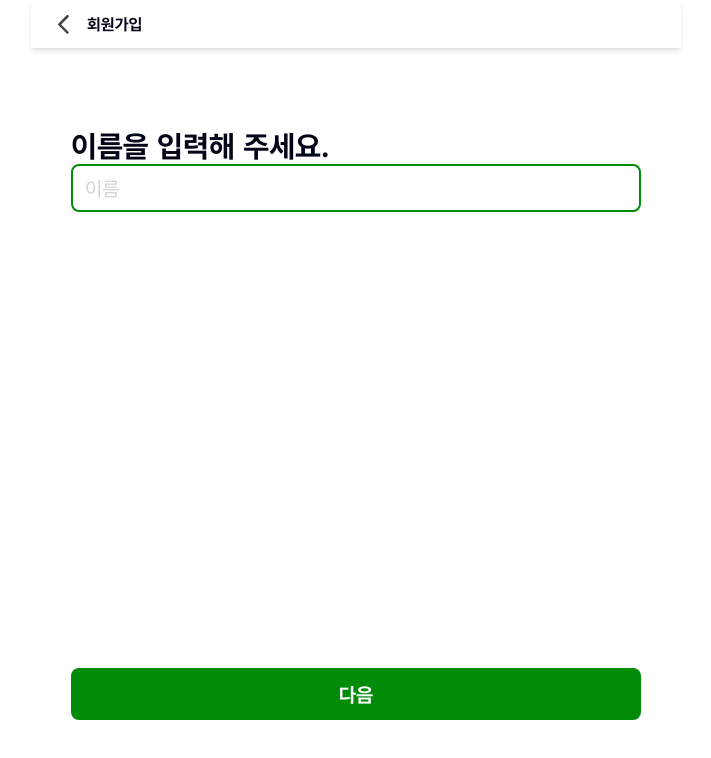
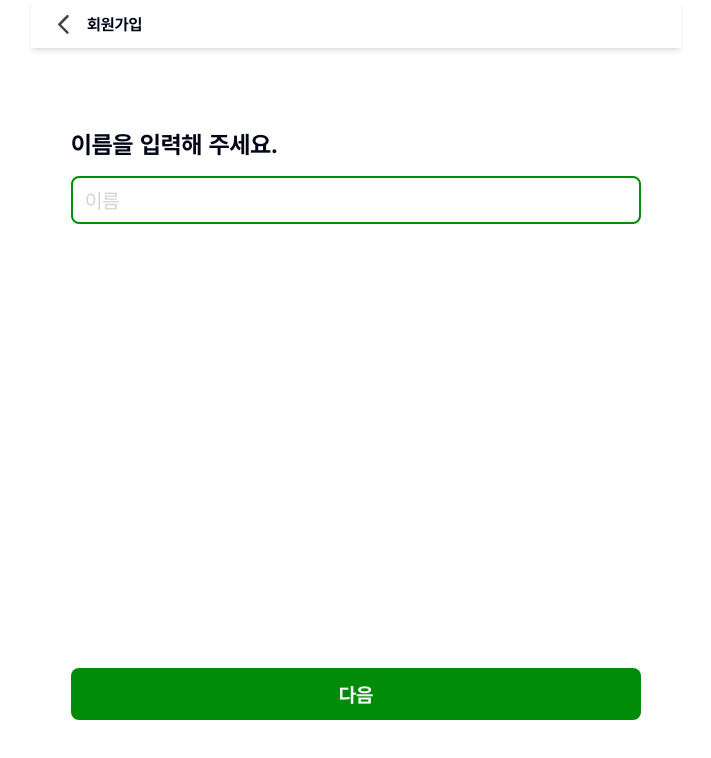
Before and after one commit to prgrms-web-devcourse-final-project/WEB5_6_MOCI_FE, a Next.js app: page /register in a window 1280 px wide. Shown: the top 758 px of the page, without its empty margins (284-995 px from the left). Built offline with nearby package versions, Linux system fonts and the light colour scheme.

Commit message:
[Design]폰트사이즈 변경 및 mt 값 지정

```diff
--- a/src/app/(stack)/register/components/RegisterNameForm.tsx
+++ b/src/app/(stack)/register/components/RegisterNameForm.tsx
@@ -30,13 +30,14 @@ function RegisterNameForm({ onSubmit, isKeyboardOpen }: Props) {
       }`}
     >
       <div>
-        <h3 className="text-3xl font-bold">이름을 입력해 주세요.</h3>
+        <h3 className="text-2xl font-bold">이름을 입력해 주세요.</h3>
         <label htmlFor="name" className="sr-only">
           이름
         </label>
         <Input
           id="name"
           placeholder="이름"
+          className="mt-4"
           required
           value={value}
           ref={inputRef}
--- a/src/app/(stack)/register/components/RegisterPhoneForm.tsx
+++ b/src/app/(stack)/register/components/RegisterPhoneForm.tsx
@@ -53,6 +53,7 @@ function RegisterPhoneForm({ onSubmit, isKeyboardOpen, isLoading }: Props) {
         <Input
           id="phone"
           placeholder="전화번호"
+          className="mt-4"
           required
           value={phone}
           ref={inputRef}
```
